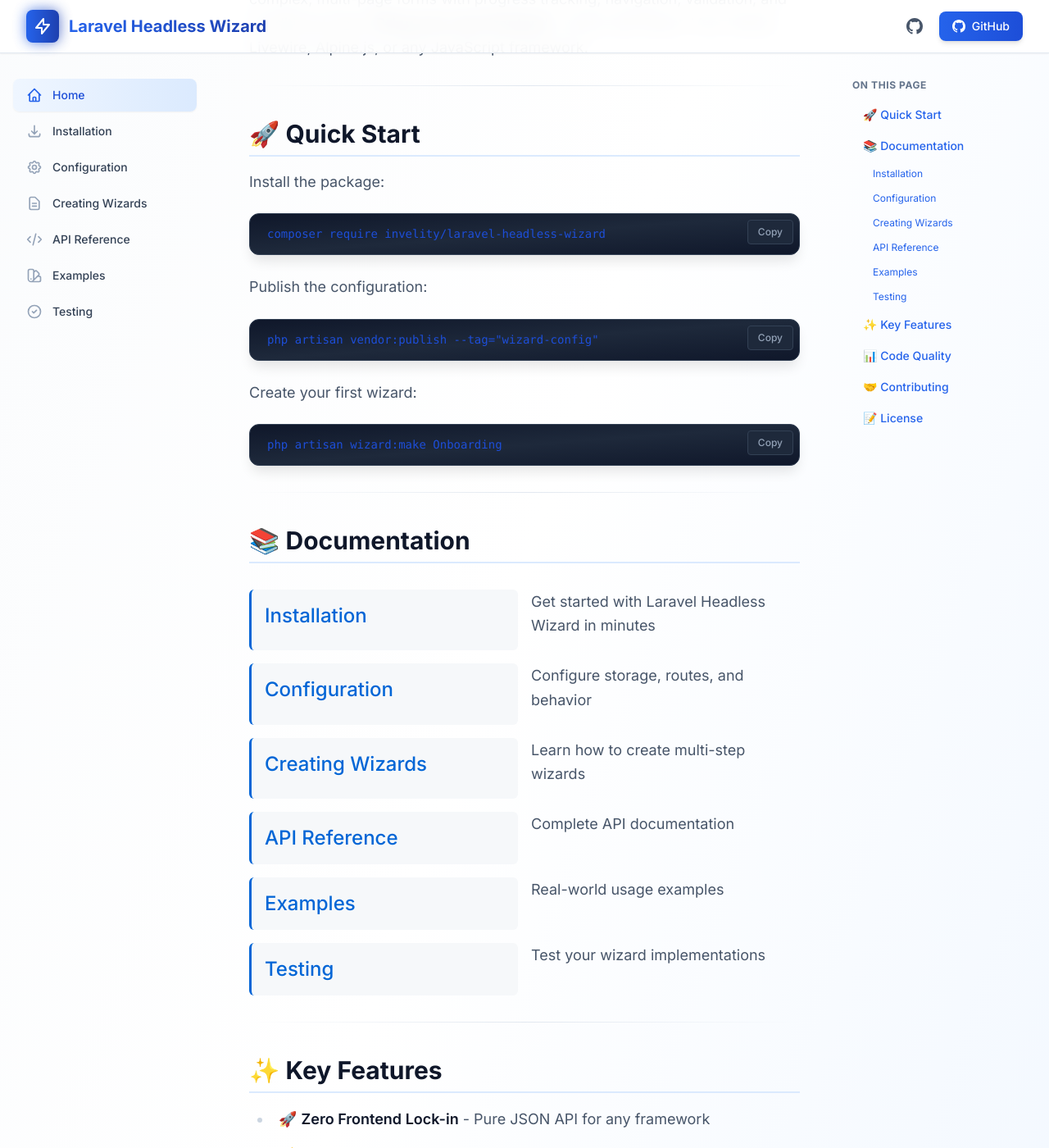
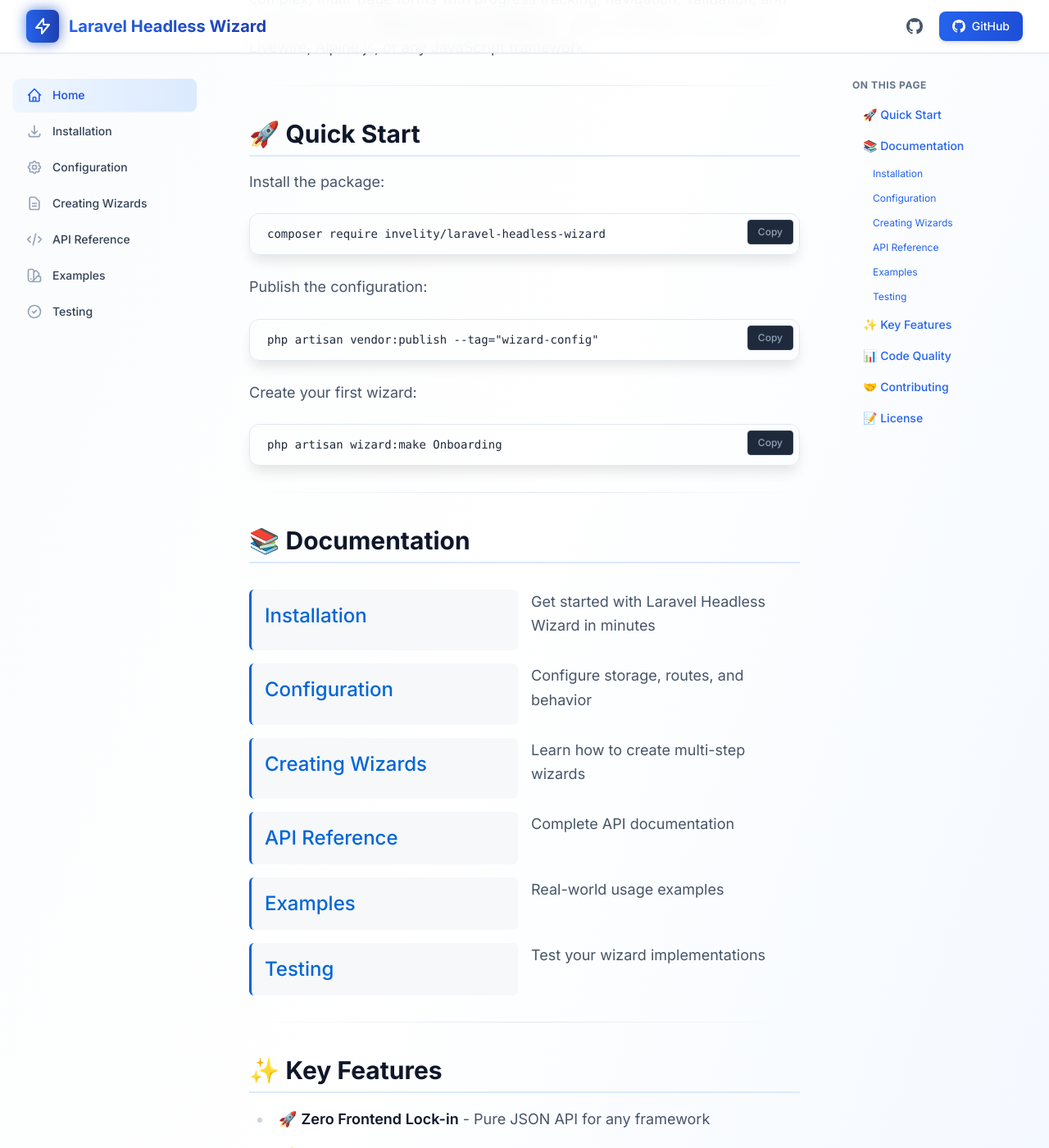
Before and after one commit to invelity/laravel-headless-wizard, a Jekyll site: the page built from docs/index.md, in a window 1280 px wide and 1400 px high, scrolled down 1168 px. Shown: the whole window at 82% size. Built offline with Jekyll 4.4.1, drawn with Linux system fonts in a browser that asks for light colours; nearby versions of some CDN libraries; a style sheet for code colours, icons or effects is not loaded.

Commit message:
Remove dark background from code blocks - Changed pre background from slate-900 to transparent - Changed pre code color from slate-100 to slate-800 - Added light border (slate-200) for better visibility - Applied same styling to language-specific code blocks - Rebuilt CSS assets

```diff
--- a/docs/assets/css/input.css
+++ b/docs/assets/css/input.css
@@ -39,5 +39,9 @@
 }
 
 pre[class*="language-"] {
-  @apply !bg-gradient-to-br !from-slate-900 !via-slate-800 !to-slate-900 !border !border-slate-700;
+  @apply !bg-transparent !border !border-slate-200;
 }
+
+pre[class*="language-"] code {
+  @apply !text-slate-800;
+}
--- a/docs/assets/css/style.scss
+++ b/docs/assets/css/style.scss
@@ -133,17 +133,17 @@ code {
 }
 
 pre {
-  background: var(--slate-900) !important;
-  border-radius: 0.75rem;
+  background: transparent !important;
+  border: 1px solid var(--slate-200);
+  border-radius: 0.5rem;
   padding: 1.5rem;
   overflow-x: auto;
   margin: 1.5rem 0;
-  box-shadow: 0 10px 15px -3px rgba(0, 0, 0, 0.1);
 }
 
 pre code {
   background: transparent;
-  color: var(--slate-100);
+  color: var(--slate-800);
   padding: 0;
   font-size: 0.875rem;
   line-height: 1.5;
```
Also changed, not shown: docs/assets/css/output.css.
